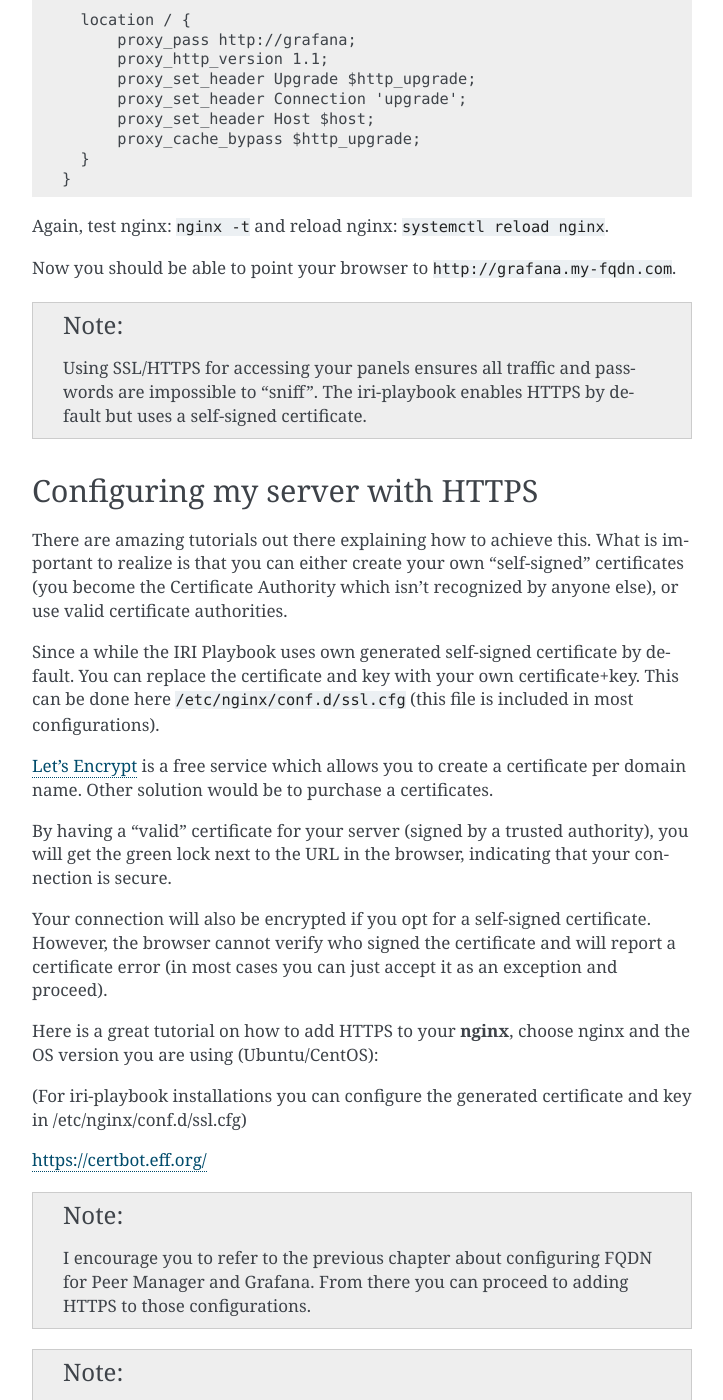
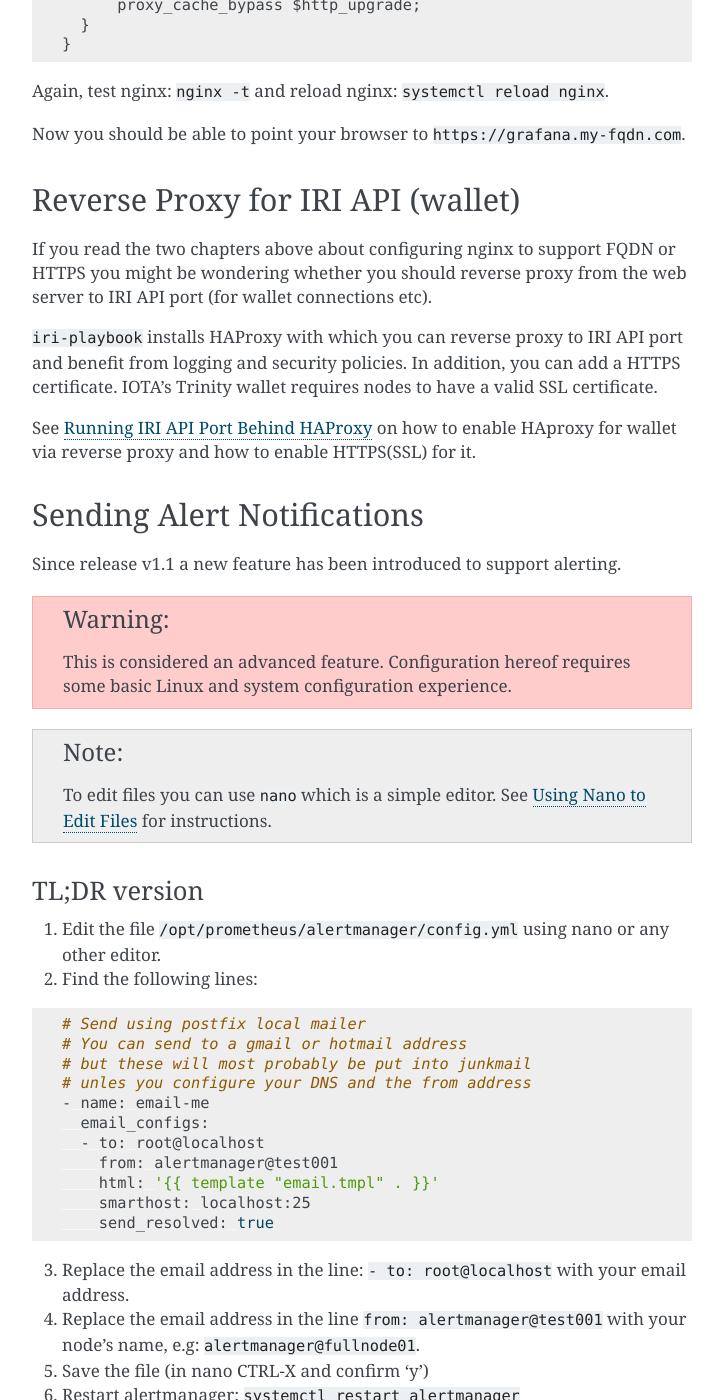
Before and after one commit to nuriel77/iri-playbook, a Sphinx documentation site: the page built from docs/appendix.rst, in a window 1280 px wide and 1400 px high, scrolled down 2354 px. Shown: the whole window, without its empty margins (388-1111 px from the left). Built offline with Sphinx 7.4.7, drawn with Linux system fonts in a browser that asks for light colours; some of the changed text lies outside the part shown.

Commit message:
Update appendix doc http->https

```diff
--- a/docs/appendix.rst
+++ b/docs/appendix.rst
@@ -41,15 +41,10 @@
   }
 
   server {
-    listen 80;
+    listen 443 ssl http2;
     server_name pm.example.com;
     server_tokens off;
 
-    # Redirect same port from http to https
-    # The two lines here under are included in newer
-    # versions of the playbook. Omit those if they were
-    # not present in your configuration file.
-    error_page 497 https://$host:$server_port$request_uri;
     include /etc/nginx/conf.d/ssl.cfg;
 
     auth_basic "Restricted";
@@ -76,18 +71,16 @@
 
   systemctl reload nginx
 
-You should be able to point your browser to ``http://pm.my-fqdn.com`` and see the Peer Manager.
+You should be able to point your browser to ``https://pm.my-fqdn.com`` and see the Peer Manager.
 
-.. note::
-
-  For **Ubuntu** you will have to allow http port in ufw firewall:
+For **Ubuntu** you will have to allow http port in ufw firewall::
 
   ufw allow http
 
 
-  For **Centos**:
+For **Centos**::
 
-  firewall-cmd --add-service=http --permanent --zone=public && firewall-cmd --reload
+  firewall-cmd --add-service=https --permanent --zone=public && firewall-cmd --reload
 
 
 The same can be done for grafana ``/etc/nginx/conf.d/grafana.conf``::
@@ -113,53 +108,7 @@
 
 Again, test nginx: ``nginx -t`` and reload nginx: ``systemctl reload nginx``.
 
-Now you should be able to point your browser to ``http://grafana.my-fqdn.com``.
-
-
-.. note::
-
-  Using SSL/HTTPS for accessing your panels ensures all traffic and passwords are impossible to "sniff". The iri-playbook enables HTTPS by default but uses a self-signed certificate.
-
-
-.. _serverHTTPS:
-
-Configuring my server with HTTPS
-================================
-
-There are amazing tutorials out there explaining how to achieve this. What is important to realize is that you can either create your own "self-signed" certificates (you become the Certificate Authority which isn't recognized by anyone else), or use valid certificate authorities.
-
-Since a while the IRI Playbook uses own generated self-signed certificate by default. You can replace the certificate and key with your own certificate+key. This can be done here ``/etc/nginx/conf.d/ssl.cfg`` (this file is included in most configurations).
-
-`Let's Encrypt <https://letsencrypt.org/getting-started/>`_ is a free service which allows you to create a certificate per domain name. Other solution would be to purchase a certificates.
-
-By having a "valid" certificate for your server (signed by a trusted authority), you will get the green lock next to the URL in the browser, indicating that your connection is secure.
-
-Your connection will also be encrypted if you opt for a self-signed certificate. However, the browser cannot verify who signed the certificate and will report a certificate error (in most cases you can just accept it as an exception and proceed).
-
-
-Here is a great tutorial on how to add HTTPS to your **nginx**, choose nginx and the OS version you are using (Ubuntu/CentOS):
-
-(For iri-playbook installations you can configure the generated certificate and key in /etc/nginx/conf.d/ssl.cfg)
-
-https://certbot.eff.org/
-
-
-.. note::
-
-  I encourage you to refer to the previous chapter about configuring FQDN for Peer Manager and Grafana. From there you can proceed to adding HTTPS to those configurations.
-
-
-
-.. note::
-
-  For **Ubuntu** you will have to allow https port in ufw firewall:
-
-  ufw allow https
-
-
-  For **Centos**:
-
-  firewall-cmd --add-service=https --permanent --zone=public && firewall-cmd --reload
+Now you should be able to point your browser to ``https://grafana.my-fqdn.com``.
 
 
 .. _revProxyWallet:
```
Also changed, not shown: other parts of docs/appendix.rst (+5 -3 lines).
